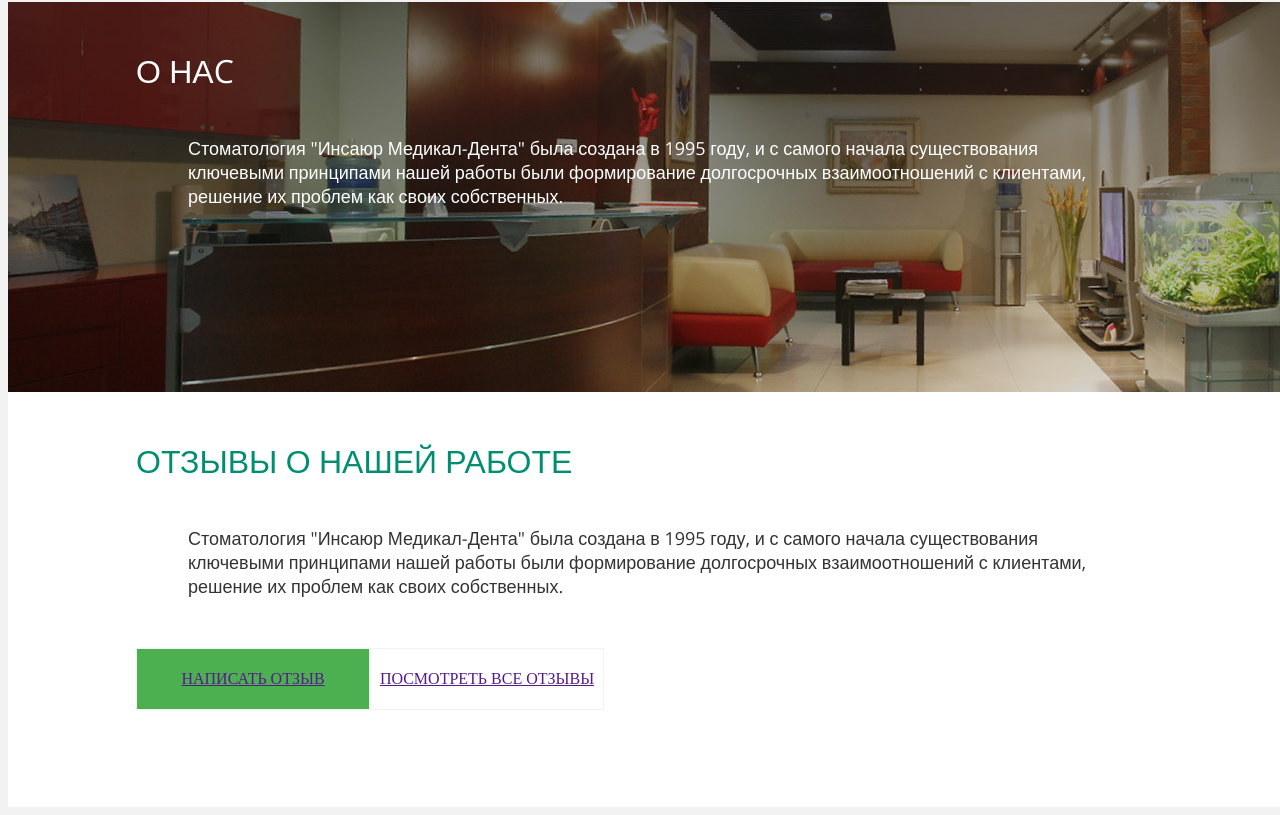
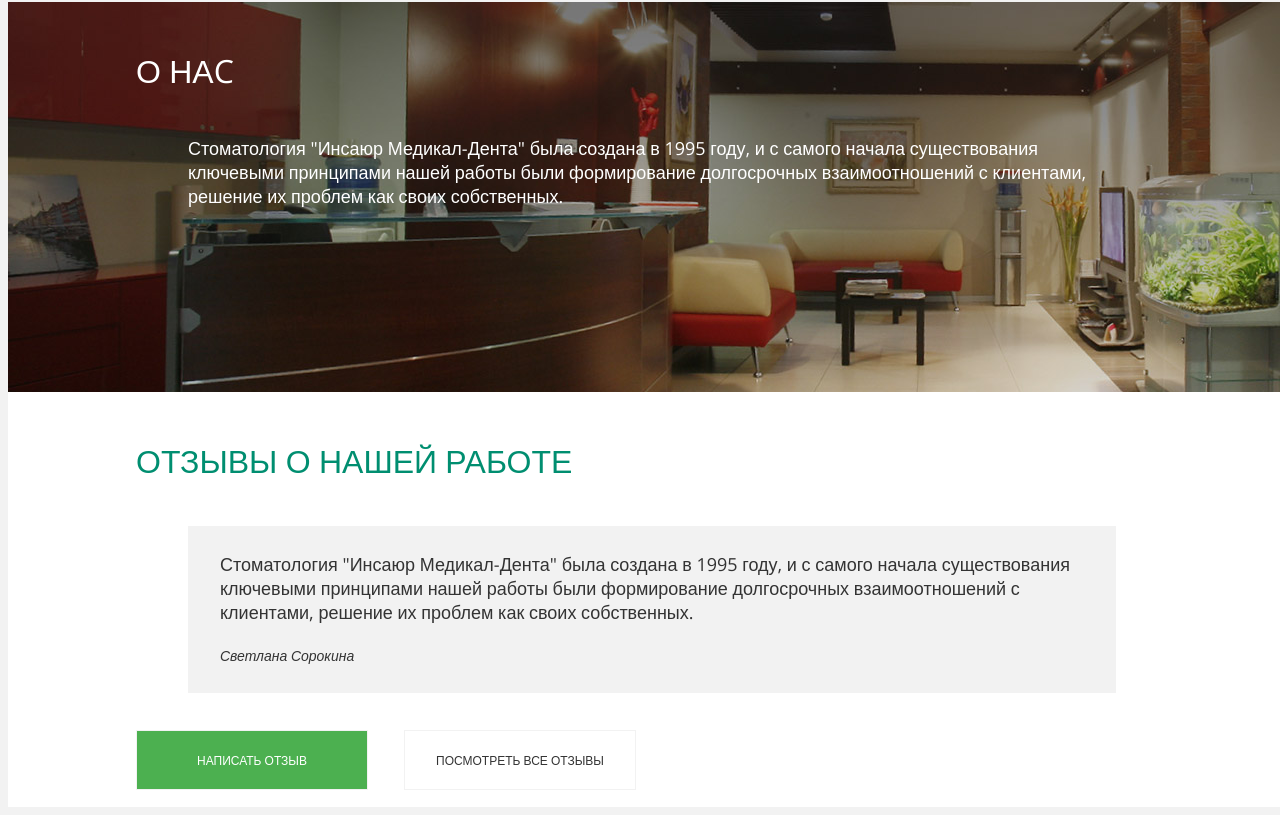
Before and after one commit to Sergey-B1/Medical_Denta, a website: page index.html in a window 1280 px wide. Shown: the part 1125-1940 px from the top of the page. Drawn offline with nearby package versions, Linux system fonts and the light colour scheme.

Commit message:
16.11.2017 22:25

```diff
--- a/index.html
+++ b/index.html
@@ -210,10 +210,15 @@
 
       </section>
       <section class="review__content--text">
-      Стоматология "Инсаюр Медикал-Дента" была создана в 1995 году, и с самого
-      начала существования ключевыми принципами нашей работы были формирование
-      долгосрочных взаимоотношений с клиентами, решение их проблем как своих
-      собственных.
+        <div class="review-block1">
+          Стоматология "Инсаюр Медикал-Дента" была создана в 1995 году, и с самого
+          начала существования ключевыми принципами нашей работы были формирование
+          долгосрочных взаимоотношений с клиентами, решение их проблем как своих
+          собственных.
+        <div>
+        <div class="review-block2">
+          Светлана Сорокина
+        </div>
       </section>
       <section class="review__content--right">
 
@@ -221,10 +226,10 @@
     </div>
     <div class="review__button">
       <div class="review__button--write">
-        <a href="">НАПИСАТЬ ОТЗЫВ</a>
+        <span>НАПИСАТЬ ОТЗЫВ</span>
       </div>
       <div class="review__button--look">
-        <a href="">ПОСМОТРЕТЬ ВСЕ ОТЗЫВЫ</a>
+        <span>ПОСМОТРЕТЬ ВСЕ ОТЗЫВЫ</span>
       </div>
     </div>
   </div>
--- a/source/less/desktop/review.less
+++ b/source/less/desktop/review.less
@@ -15,41 +15,76 @@
   &__content {
     margin-top: 53px;
     &--left {
+      background: #e6e6e6;
       width: 48px;
       display: inline-block;
     }
     &--text {
       width: 928px;
       display: inline-block;
+      background: #f2f2f2;
       color: #333333;
       font-family: 'Open Sans', sans-serif;
-      font-size: 18px;
+      .review-block1 {
+        margin-left: 32px;
+        margin-top: 26px;
+        font-size: 18px;
+      }
+      .review-block2 {
+        margin-top: 22px;
+        margin-bottom: 28px;
+        font-size: 14px;
+        font-style: italic;
+      }
     }
     &--right {
+      background: #e6e6e6;
       width: 48px;
       display: inline-block;
     }
   }
   &__button {
-    margin-top: 32px;
-    width: 496px;
+    margin-top: 19px;
+    width: 500px;
+    height: 60px;
+    display: flex;
+    justify-content: space-between;
     &--write {
-      width: 232px;
-      height: 60px;
+      display: flex;
+      justify-content: center;
+      align-items: center;
+      width: 230px;
+      height: 58px;
       margin-right: 32px;
-      display: table-cell;
-      text-align: center;
-      vertical-align: middle;
       border: 1px solid #f2f2f2;
       background: #4cb050;
+      &:hover {
+        background: #8cc63f;
+      }
+    }
+    &--write span {
+      text-decoration: none;
+      font-family: 'Open Sans', sans-serif;
+      font-size: 12px;
+      color: #ffffff;
     }
     &--look {
-      width: 232px;
-      height: 60px;
-      display: table-cell;
-      text-align: center;
-      vertical-align: middle;
+      display: flex;
+      justify-content: center;
+      align-items: center;
+      width: 230px;
+      height: 58px;
       border: 1px solid #f2f2f2;
+      &:hover {
+        background: #e6e6e6;
+      }
+    }
+    &--look span {
+      display: block;
+      text-decoration: none;
+      font-family: 'Open Sans', sans-serif;
+      font-size: 12px;
+      color: #333333;
     }
   }
 }
```
Also changed, not shown: styles.css.
